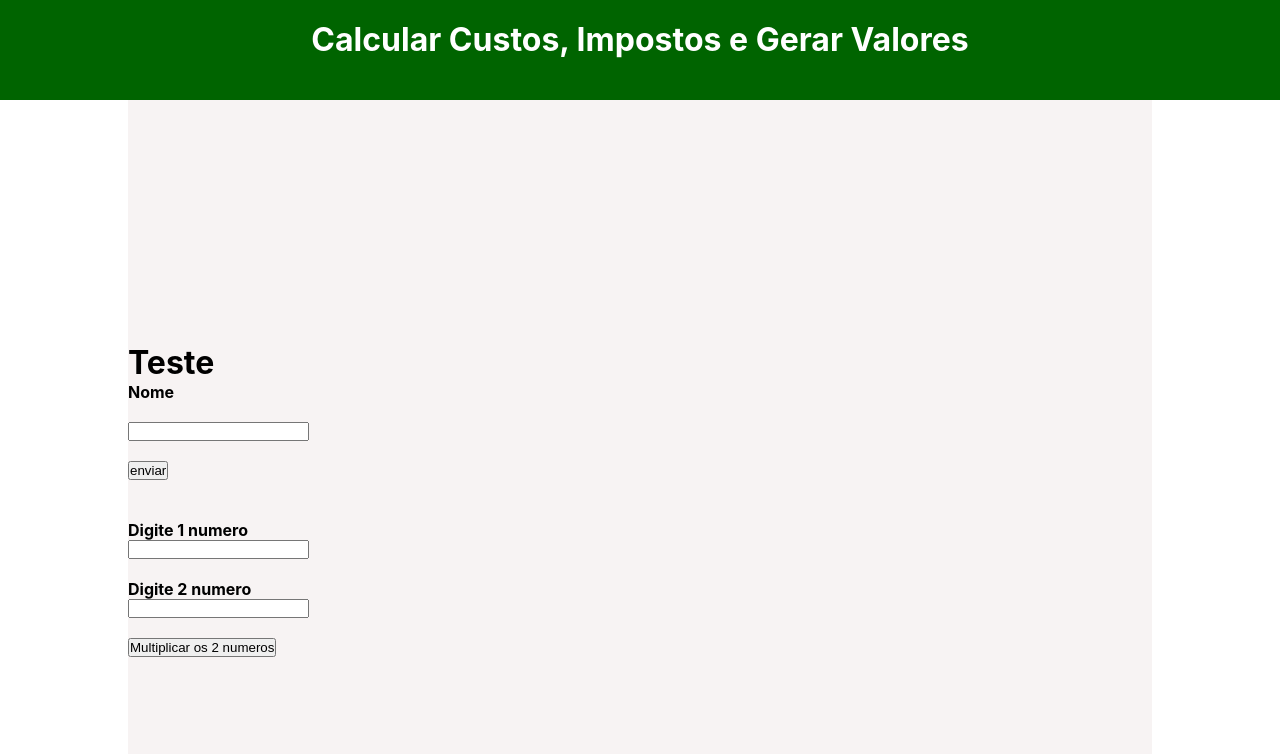
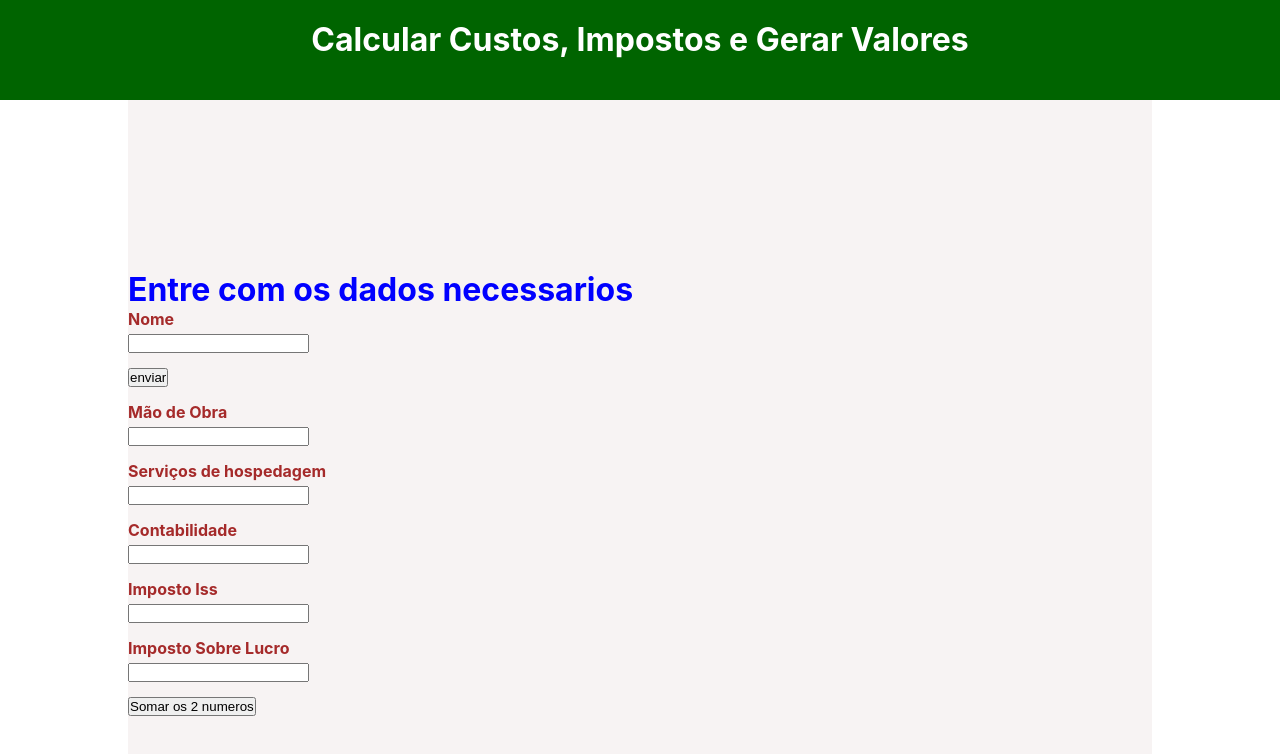
Before and after one commit to Vinicioscastro/CalcularCustosImpostos, a React (Create React App) app: page / in a window 1280 px wide. Shown: the top 754 px of the page. Built offline with nearby package versions, Linux system fonts and the light colour scheme.

Commit message:
organizando os campos

```diff
--- a/src/assets/custo.css
+++ b/src/assets/custo.css
@@ -1,9 +1,8 @@
-*{
+* {
   padding: 0;
   margin: 0;
-
 }
-.componentecusto{
+.componentecusto {
   width: 80%;
   height: 100vh;
   margin-left: auto;
@@ -12,8 +11,18 @@
   display: flex;
   justify-content: center;
   flex-direction: column;
-     align-items:flex-start;
+  align-items: flex-start;
 }
-.componentecusto h1{
-    background-color: transparent;
+.componentecusto h1 {
+  color: blue;
 }
+
+.componentecusto b {
+  color: brown;
+}
+.componentecusto input {
+  margin: 5px 0px 15px 0px;
+}
+.componentecusto button {
+  margin-bottom: 15px;
+}
--- a/src/assets/custo.js
+++ b/src/assets/custo.js
@@ -4,10 +4,12 @@ import "./custo.css";
 export default function Custo() {
   const [name, setName] = useState("");
   const [showName, setShowName] = useState(false);
-
-  const [numero1, setNumero1] = useState("");
-  const [numero2, setNumero2] = useState("");
-  // const [showNumber1, setShowNuber1] = useState("");
+  const [soma, setSoma] = useState(0);
+  const [maodeobra, setMaodeobra] = useState(null);
+  const [host, setHost] = useState(null);
+  const [contador, setContador] = useState(null);
+  const [iss, setIss] = useState(null);
+  const [imposto, setImposto] = useState(null);
 
   useEffect(() => {
     setShowName(false);
@@ -15,48 +17,63 @@ export default function Custo() {
 
   return (
     <div className="componentecusto">
-      <h1>Teste</h1>
+      <h1>Entre com os dados necessarios</h1>
 
       <b>Nome</b>
-      <br />
       <input
         type="text"
         name="nome"
         value={name}
         onChange={(event) => setName(event.target.value)}
       />
-      <br />
 
       <button onClick={() => setShowName(true)}>enviar</button>
-      <br />
-      <br />
+
       {showName && <h1>{name}</h1>}
 
-      <b>Digite 1 numero</b>
+      <b>Mão de Obra</b>
       <input
         type="number"
-        name="numero1"
-        value={numero1}
-        onChange={(event) => setNumero1(event.target.value)}
+        name="maodeobra"
+        value={maodeobra}
+        onChange={(event) => setMaodeobra(Number(event.target.value))}
       />
-      {console.log(numero1)}
-      <br></br>
-      <b>Digite 2 numero</b>
+
+      <b>Serviços de hospedagem</b>
       <input
         type="number"
-        name="numero2"
-        value={numero2}
-        onChange={(event) => setNumero2(event.target.value)}
+        name="host"
+        value={host}
+        onChange={(event) => setHost(Number(event.target.value))}
       />
-      {console.log(numero2)}
-      <br></br>
+
+      <b>Contabilidade</b>
+      <input
+        type="number"
+        name="contador"
+        value={contador}
+        onChange={(event) => setContador(Number(event.target.value))}
+      ></input>
+      <b>Imposto Iss</b>
+      <input
+        type="Number"
+        name="iss"
+        value={iss}
+        onChange={(event) => setIss(Number(event.target.value))}
+      ></input>
+
+      <b>Imposto Sobre Lucro</b>
+      <input type="number"></input>
+
       <button
         onClick={(event) => {
-          console.log(numero1 * numero2);
+          setSoma(maodeobra + host);
         }}
       >
-        Multiplicar os 2 numeros
+        Somar os 2 numeros
       </button>
+
+      {soma > 0 && <h1>{soma}</h1>}
     </div>
   );
 }
```
Lines whose indentation alone changed are shown as unchanged.
